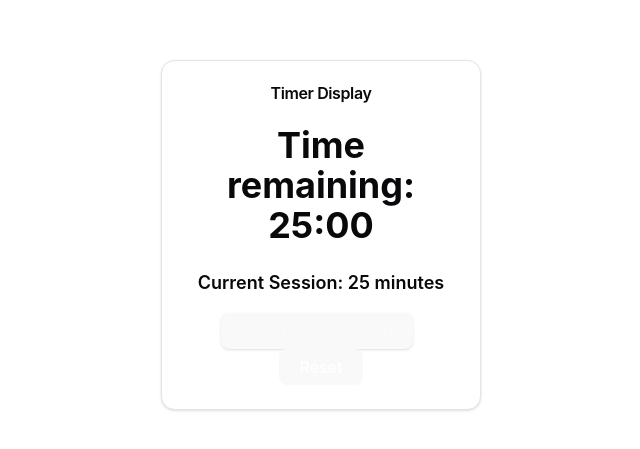
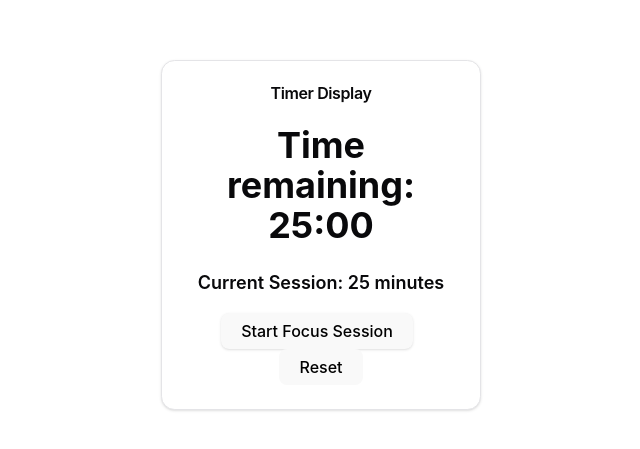
Before and after one commit to PedroSantosMartinez/Focus-Time-App, a React (Vite) app: page / in a window 1280 px wide. Shown: the part 185-634 px from the top of the page, without its empty margins (319-959 px from the left). Built offline with nearby package versions, Linux system fonts and the light colour scheme.

Commit message:
Remove additional components folder

```diff
--- a/src/components/timer/TimerControl.jsx
+++ b/src/components/timer/TimerControl.jsx
@@ -1,5 +1,5 @@
 import React, { useState } from "react";
-import { Button } from "../../app/components/ui/Button"; // Import the Button component from the ui folder
+import { Button } from "./common/Button"; // Import the Button component from the ui folder
 
 const TimerControl = ({ onStart, onReset, sessionDuration }) => {
     const [isRunning, setIsRunning] = useState(false); // Keep track if the timer is running or not
@@ -21,7 +21,7 @@ const TimerControl = ({ onStart, onReset, sessionDuration }) => {
             {/* Start/Pause button */}
             <Button
                 onClick={handleStartTimer}
-                className="mr-2"
+                className="mr-2 text-black"
             >
                 {isRunning ? "Pause Focus Session" : "Start Focus Session"} {/* Change the button text based on the isRunning state */}
             </Button>
@@ -30,7 +30,7 @@ const TimerControl = ({ onStart, onReset, sessionDuration }) => {
             <Button
                 variant="outlined"
                 onClick={onReset}
-                className="text-white"
+                className="text-black"
             >
                 Reset
             </Button>
--- a/src/components/timer/TimerDisplay.jsx
+++ b/src/components/timer/TimerDisplay.jsx
@@ -1,5 +1,5 @@
 import React, { useEffect, useState } from "react";
-import { Card, CardContent, CardHeader, CardTitle } from "../../app/components/ui/Card"; // Import the Card, CardContent, CardHeader, and CardTitle components from the ui folder
+import { Card, CardContent, CardHeader, CardTitle } from "./common/Card"; // Import the Card, CardContent, CardHeader, and CardTitle components from the ui folder
 import TimerControl from "./TimerControl"; // Import the TimerControl component
 
 const TimerDisplay = () => {
--- a/src/app/components/ui/Button.tsx
+++ b/src/components/timer/common/Button.tsx
@@ -1,8 +1,7 @@
 import * as React from "react"
 import { Slot } from "@radix-ui/react-slot"
 import { cva, type VariantProps } from "class-variance-authority"
-
-import { cn } from "../../lib/utils"
+import { cn } from "../../../components/timer/lib/utils"
 
 const buttonVariants = cva(
   "inline-flex items-center justify-center gap-2 whitespace-nowrap rounded-md text-sm font-medium transition-[color,box-shadow] disabled:pointer-events-none disabled:opacity-50 [&_svg]:pointer-events-none [&_svg:not([class*='size-'])]:size-4 [&_svg]:shrink-0 ring-ring/10 dark:ring-ring/20 dark:outline-ring/40 outline-ring/50 focus-visible:ring-4 focus-visible:outline-1 aria-invalid:focus-visible:ring-0",
--- a/src/app/components/ui/Card.tsx
+++ b/src/components/timer/common/Card.tsx
@@ -1,6 +1,6 @@
 import * as React from "react"
 
-import { cn } from "../../lib/utils"
+import { cn } from "../../../components/timer/lib/utils"
 
 function Card({ className, ...props }: React.ComponentProps<"div">) {
   return (
```
Also changed, not shown: src/components/timer/lib/utils.ts (renamed from src/app/lib/utils.ts).
